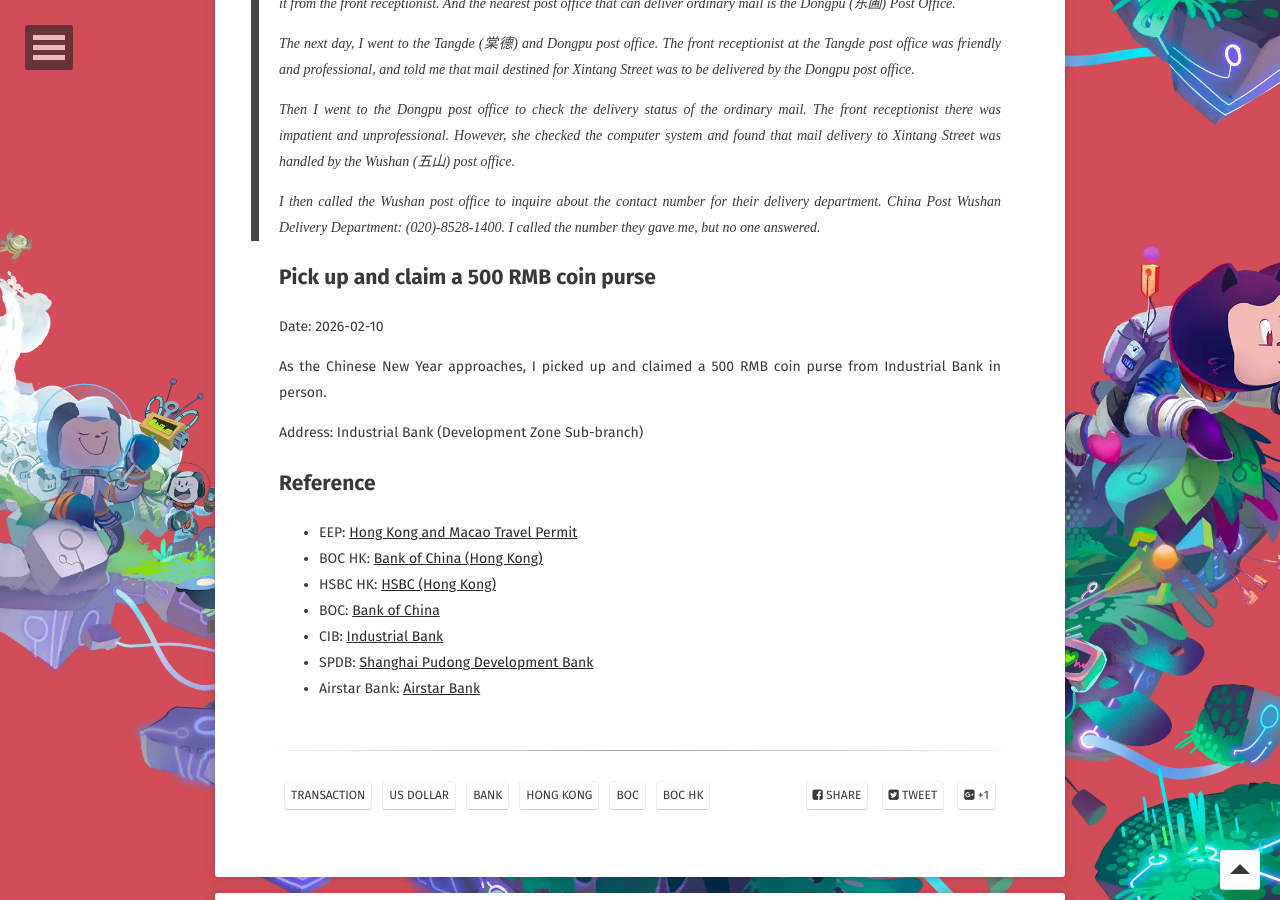
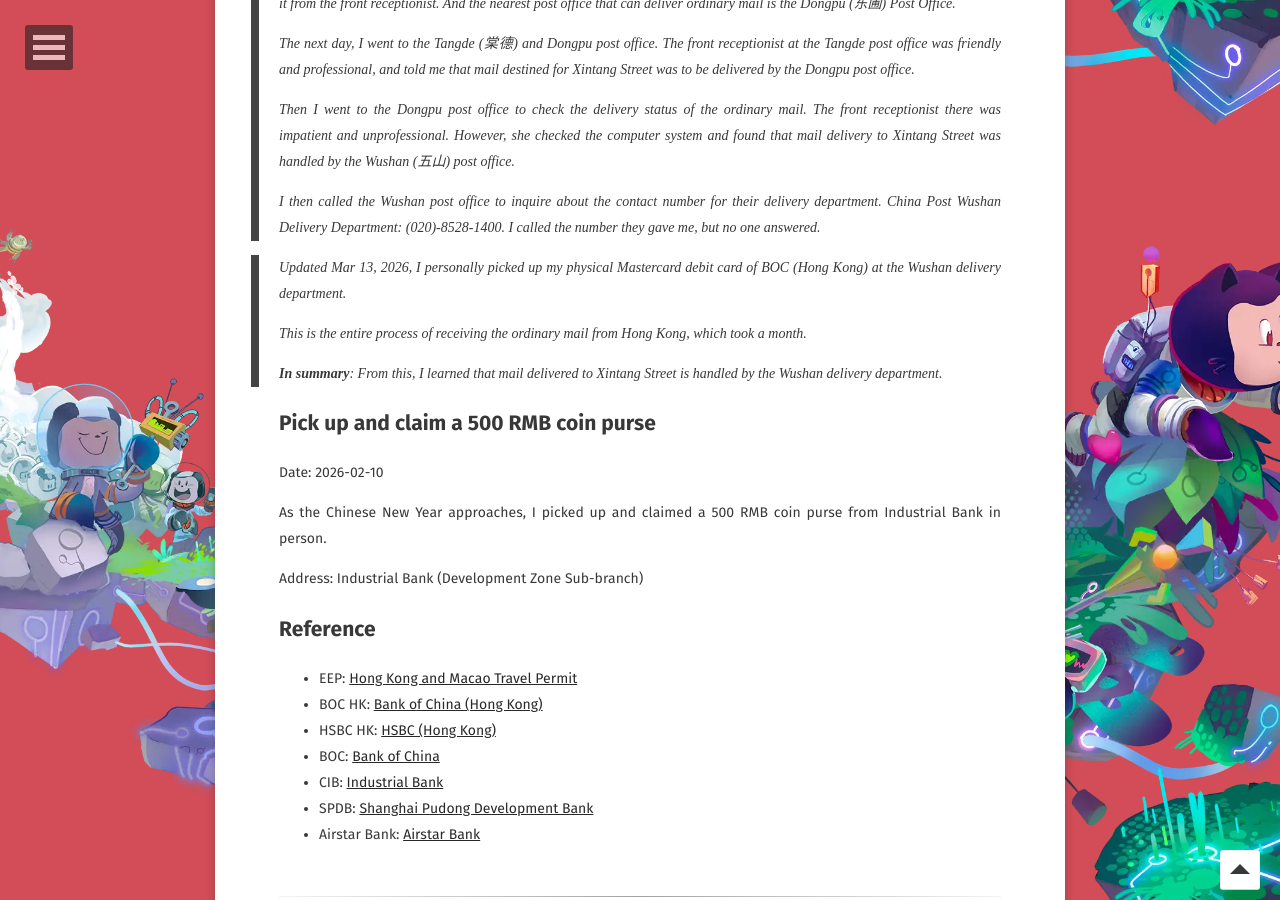
Before and after one commit to WebPavel/WebPavel.github.io, a Jekyll site: the page built from _posts/2026-02-11-How-to-transfer-US-dollars-across-borders.md, in a window 1280 px wide and 900 px high, scrolled down 3464 px. Built offline with Jekyll 4.4.1, drawn with Linux system fonts in a browser that asks for light colours; some web fonts are replaced; comment, search, counter and statistics services are not loaded; some of the changed text lies outside the part shown.

Commit message:
feat: After a month, I successfully received the physical Mastercard debit card I applied for last month.

```diff
--- a/_posts/2026-02-11-How-to-transfer-US-dollars-across-borders.md
+++ b/_posts/2026-02-11-How-to-transfer-US-dollars-across-borders.md
@@ -146,6 +146,12 @@
 > I then called the Wushan post office to inquire about the contact number for their delivery department.
 > China Post Wushan Delivery Department: (020)-8528-1400. I called the number they gave me, but no one answered.
 
+> Updated Mar 13, 2026, I personally picked up my physical Mastercard debit card of BOC (Hong Kong) at the Wushan delivery department.
+>
+> This is the entire process of receiving the ordinary mail from Hong Kong, which took a month.
+>
+> **In summary**: From this, I learned that mail delivered to Xintang Street is handled by the *Wushan* delivery department.
+
 
 ## Pick up and claim a 500 RMB coin purse
 
```
